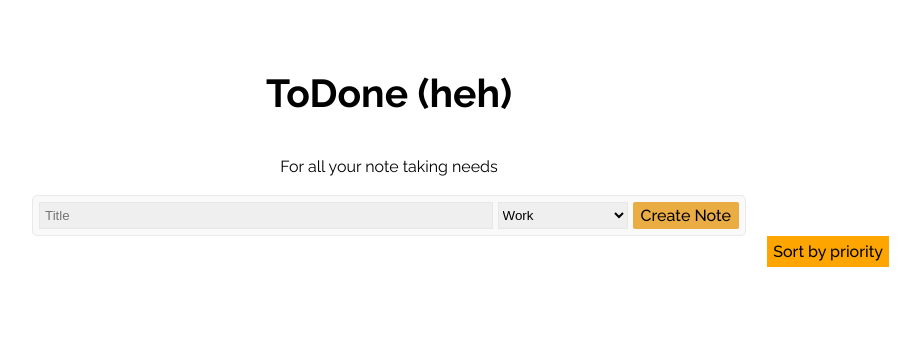
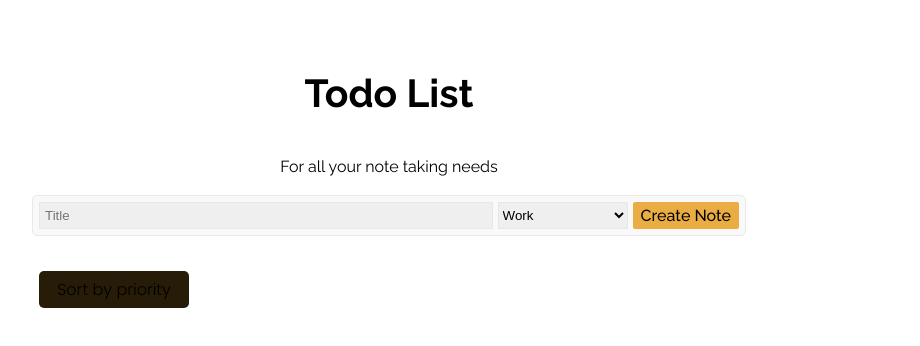
Before and after one commit to CheerfulAdmiralAckbar/todone, a React (Vite) app: page / in a window 1280 px wide. Shown: the top 346 px of the page, without its empty margins (251-1171 px from the left). Built offline with nearby package versions, Linux system fonts and the light colour scheme.

Commit message:
Changed some slight design parts and made it so the onClick to complete a task is on the entire task now#

```diff
--- a/src/App.css
+++ b/src/App.css
@@ -111,6 +111,7 @@
   padding: 8px;
   color: black;
   background-color: #f5f5f5;
+  cursor: pointer;
 }
 
 .priority {
@@ -127,10 +128,14 @@
 }
 
 .priority-button {
-  background: orange;
+  background: #271c08;
   padding: 5px;
   border-radius: 0px;
   float: right;
+  width: 150px;
+  float: right;
+  font-weight: 300;
+  border-radius: 5px;
 }
 
 .accented-circle {
@@ -158,10 +163,6 @@
   background: rgb(215 215 215);
 }
 
-.edit-button {
-  /* style as needed */
-}
-
 .title.completed {
   text-decoration: line-through;
 }
--- a/src/App.jsx
+++ b/src/App.jsx
@@ -58,6 +58,7 @@ export default function App() {
   }
 
   function orderByPriority() {
+    // orders the notes based on priority
     const sortedNotes = [...notes].sort((a, b) => b.priority - a.priority);
     setNotes(sortedNotes);
   }
@@ -65,7 +66,7 @@ export default function App() {
     <>
       <div className="wrapper">
         <div className="header-area">
-          <h2>ToDone (heh)</h2>
+          <h2>Todo List</h2>
           <p>For all your note taking needs</p>
         </div>
         <div className="create-note">
@@ -80,23 +81,23 @@ export default function App() {
           </form>
         </div>
         <div className="notes-body">
-          <button className="priority-button" onClick={orderByPriority}>
-            Sort by priority
-          </button>
           <div className="notes-list">
+            <button className="priority-button" onClick={orderByPriority}>
+              Sort by priority
+            </button>
             {notes.map((note, index) => {
               return (
-                <div className="list-item">
+                <div
+                  className="list-item"
+                  onClick={() => toggleCompletion(index)}
+                >
                   <div
                     className="priority"
                     onClick={() => incrementPriority(index)}
                   >
                     {"!".repeat(note.priority)}
                   </div>
-                  <div
-                    className={`title ${note.completed ? "completed" : ""}`}
-                    onClick={() => toggleCompletion(index)}
-                  >
+                  <div className={`title ${note.completed ? "completed" : ""}`}>
                     {note.title}
                   </div>
                   <div className="tag">#{note.tag}</div>
```
